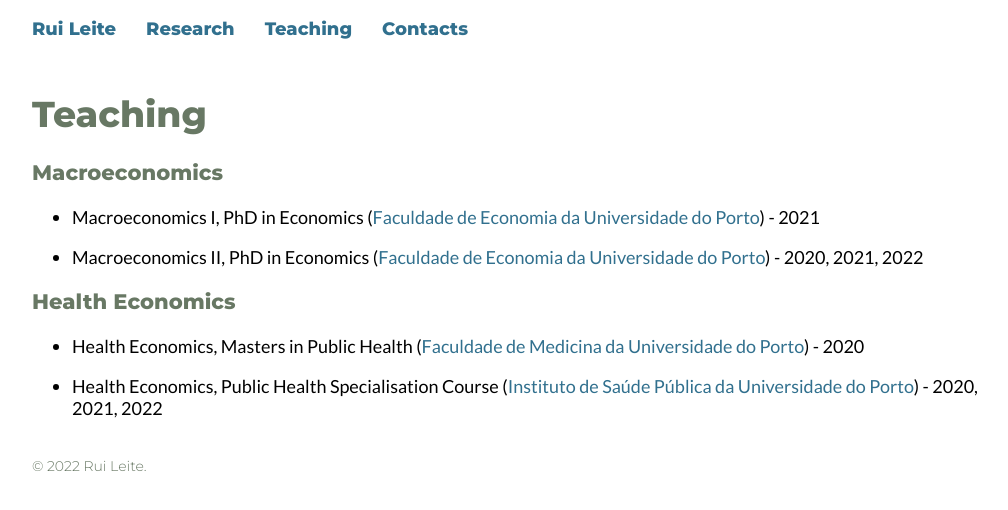
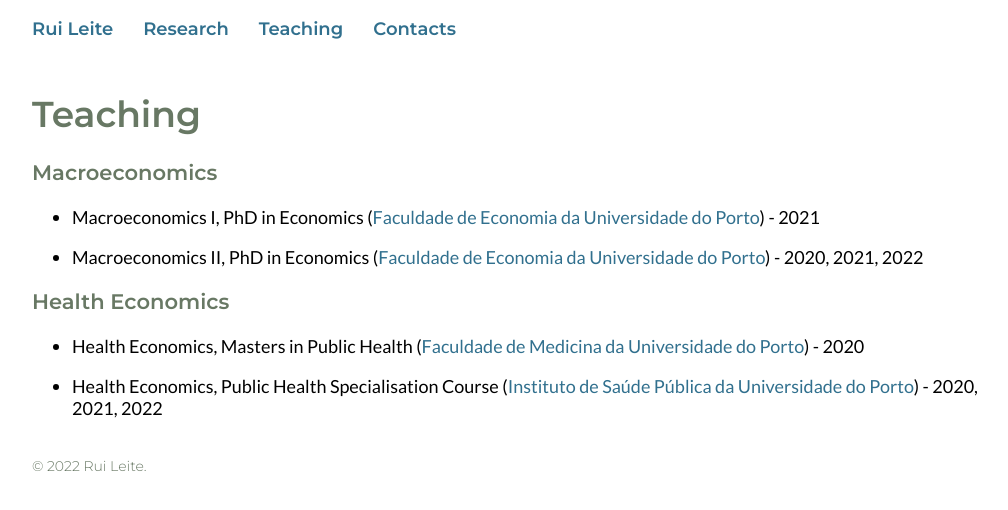
Before and after one commit to rmleite/rmleite.github.io, a Jekyll site: the page built from teaching.md, in a window 1280 px wide. Shown: the top 510 px of the page, without its empty margins (128-1136 px from the left). Built offline with Jekyll 4.4.1, drawn with Linux system fonts in a browser that asks for light colours.

Commit message:
Update main.css

```diff
--- a/assets/css/main.css
+++ b/assets/css/main.css
@@ -18,7 +18,7 @@ body {
 
 h1, h2, h3 {
   color: #687864;
-  font-family: 'Montserrat'; font-weight: 800;
+  font-family: 'Montserrat'; font-weight: 600;
 }
 
 a {
@@ -32,7 +32,7 @@ a {
 }
 
 .topnav {
-  font-family: 'Montserrat'; font-weight: 800;
+  font-family: 'Montserrat'; font-weight: 600;
 }
 
 .topnav a:hover {
@@ -60,5 +60,5 @@ a {
 
 .footer {
   color: #687864;
-  font-family: 'Montserrat'; font-size: 14px; font-weight: 300;
+  font-family: 'Montserrat';  font-size: 14px; font-weight: 300;
 }
```
